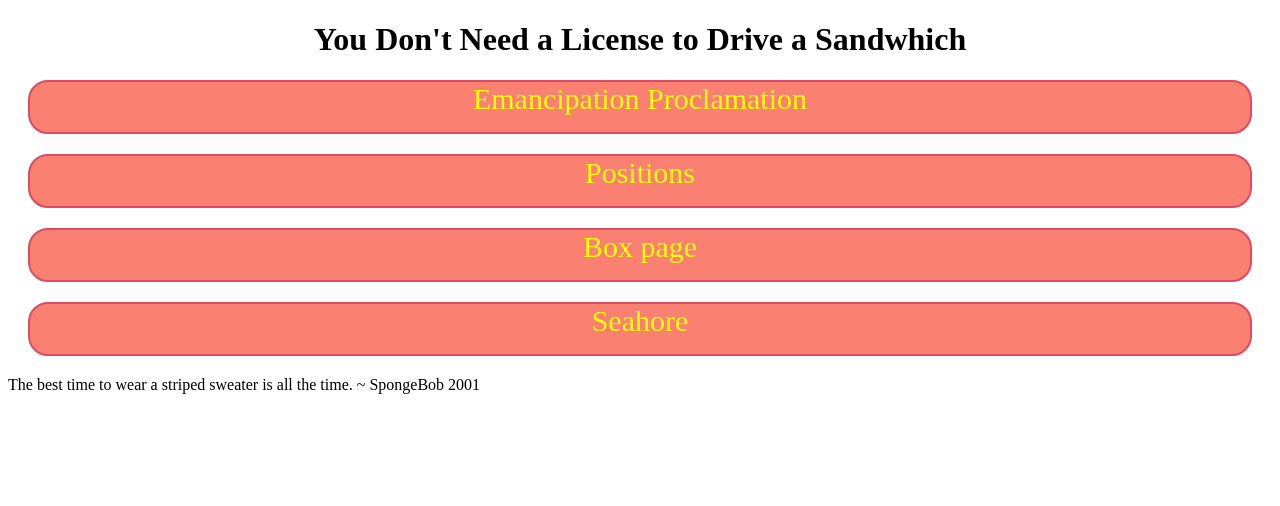
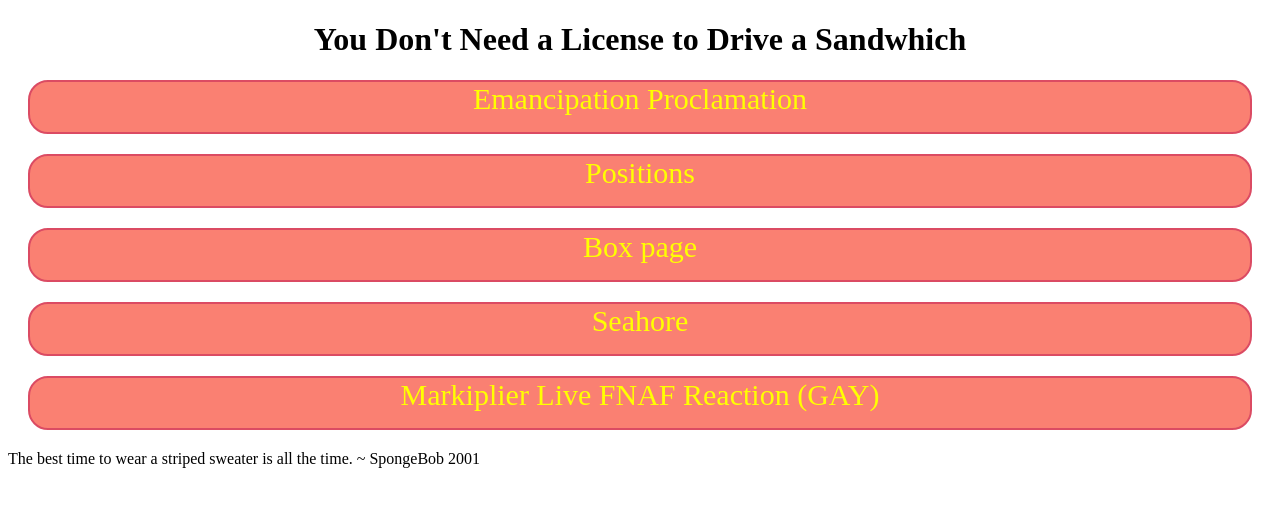
Before and after one commit to WileyClarkano/ERESA, a plain HTML site: page index.html in a window 1280 px wide. Drawn offline with Linux system fonts and the light colour scheme.

Commit message:
Add files via upload

```diff
--- a/index.html
+++ b/index.html
@@ -54,6 +54,7 @@
     <li><a href="positions.html">Positions</a></li>
     <li><a href="boxes.html">Box page</a></li>
     <li><a href="seahorse.html">Seahore</a></li>
+    <li><a href="images.html"> Markiplier Live FNAF Reaction (GAY)</a></li>
   </ul>
   <p>The best time to wear a striped sweater is all the time. ~ SpongeBob 2001
 
```
